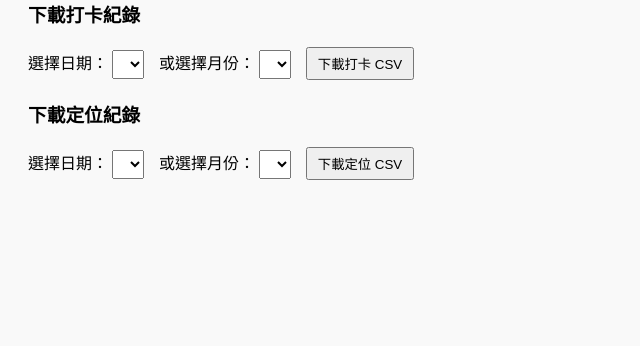
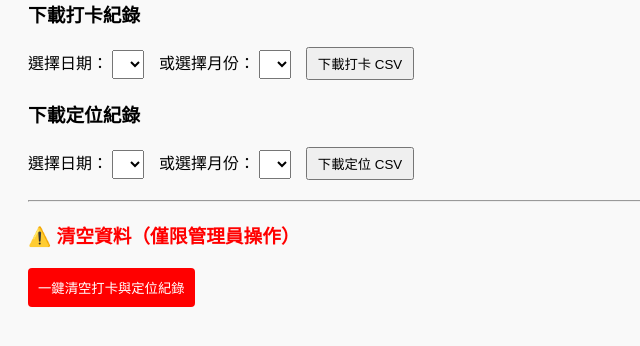
Before and after one commit to wuyan9625/YLS, a Flask app: template templates/admin_dashboard.html in a window 1280 px wide. Shown: the part 253-599 px from the top of the page, without its empty margins (0-640 px from the left). Run offline with Flask 3, Linux system fonts and the light colour scheme; the template is opened without the code that fills it, so the values that code supplies are empty.

Commit message:
Update admin_dashboard.html

```diff
--- a/templates/admin_dashboard.html
+++ b/templates/admin_dashboard.html
@@ -88,5 +88,13 @@
     </select>
     <button type="submit">下載定位 CSV</button>
   </form>
+
+  <hr>
+  <h3 style="color: red;">⚠️ 清空資料（僅限管理員操作）</h3>
+  <form action="/admin/clear_data" method="get" onsubmit="return confirm('你確定要清空所有打卡與定位紀錄嗎？此操作無法還原。')">
+    <button type="submit" style="background-color: red; color: white; padding: 10px; border: none; border-radius: 4px;">
+      一鍵清空打卡與定位紀錄
+    </button>
+  </form>
 </body>
 </html>
```
